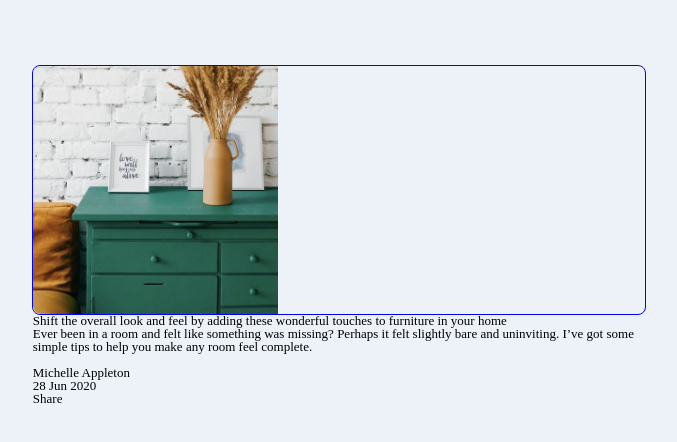
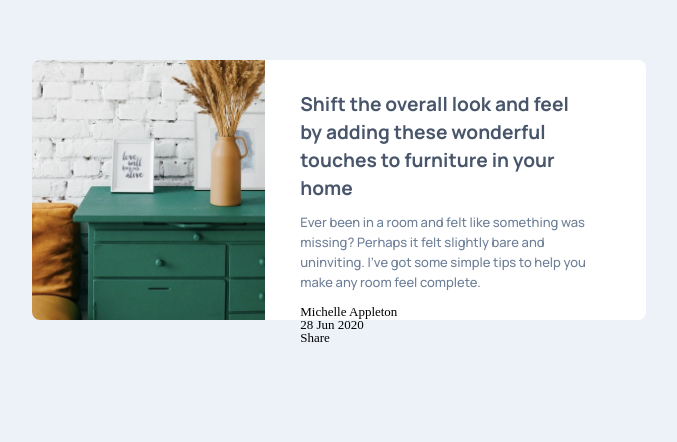
Before and after one commit to Zachcos/FeMentor-ArticlePreview, a plain HTML site: page index.html in a window 1280 px wide. Shown: the part 210-652 px from the top of the page, without its empty margins (301-978 px from the left). Drawn offline with Linux system fonts and the light colour scheme.

Commit message:
Add styles for card__content div

```diff
--- a/scss/style.scss
+++ b/scss/style.scss
@@ -27,14 +27,33 @@ body {
 
 .card {
   border-radius: 8px;
-  border: 1px solid blue;
-  height: 250px;
+  display: flex;
+  height: 260px;
   width: 48%;
   &__image {
     background-image: url("../images/drawers.jpg");
     background-size: cover;
     border-radius: 8px 0 0 8px;
     height: 100%;
-    width: 40%;
+    width: 38%;
+  }
+  &__content {
+    background-color: hsl(255, 100%, 100%);
+    border-radius: 0 8px 8px 0;
+    padding: 30px 35px 0;
+    width: 62%;
+    &--title {
+      @include font_bold;
+      color: $veryDarkGrayishBlue;
+      font-size: 1.2rem;
+      line-height: 1.75rem;
+      margin-bottom: 10px;
+      width: 90%;
+    }
+    &--copy {
+      @include font_med;
+      color: $desaturatedDarkBlue;
+      line-height: 1.25rem;
+    }
   }
 }
```
Also changed, not shown: css/style.css, 1 other file.
